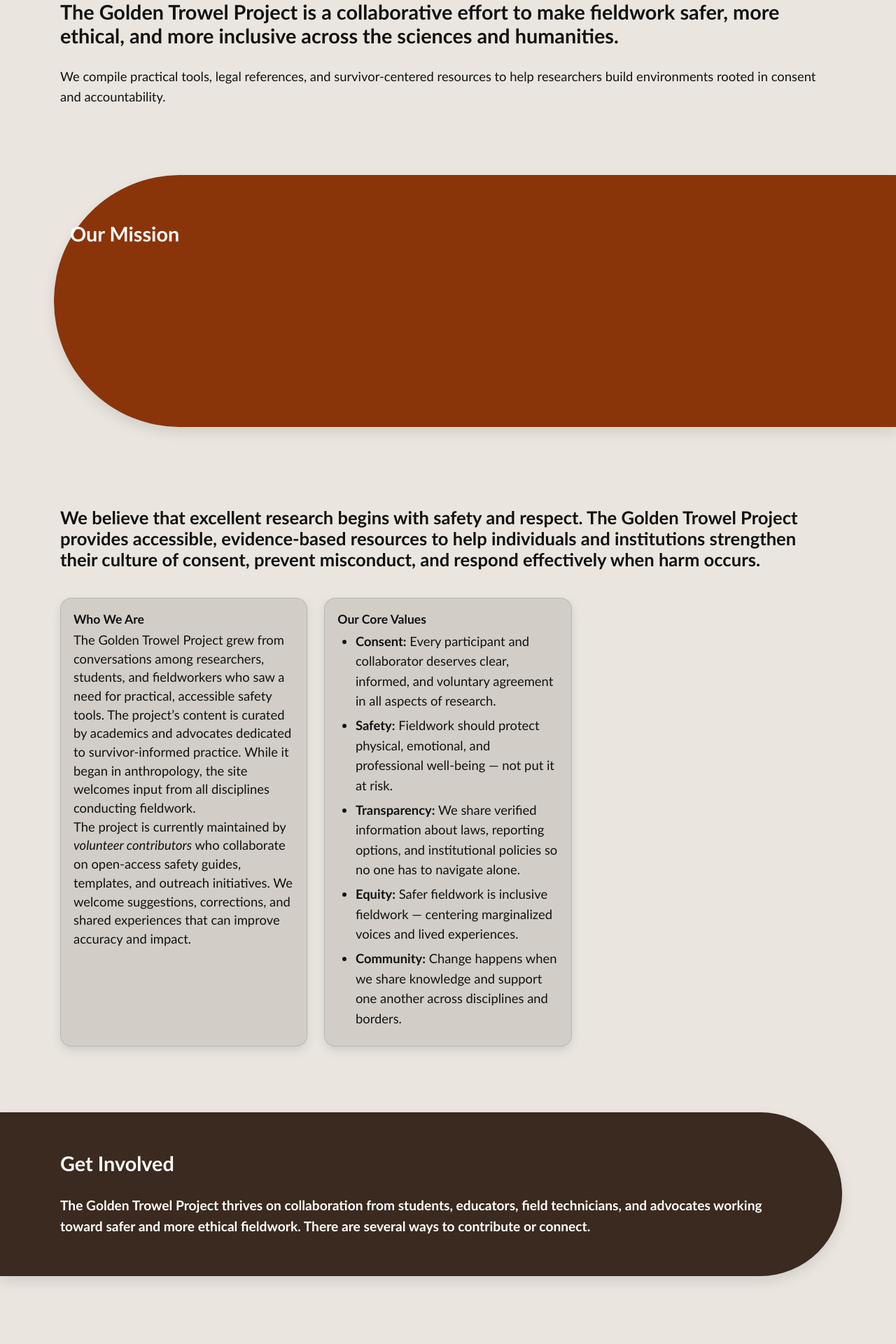
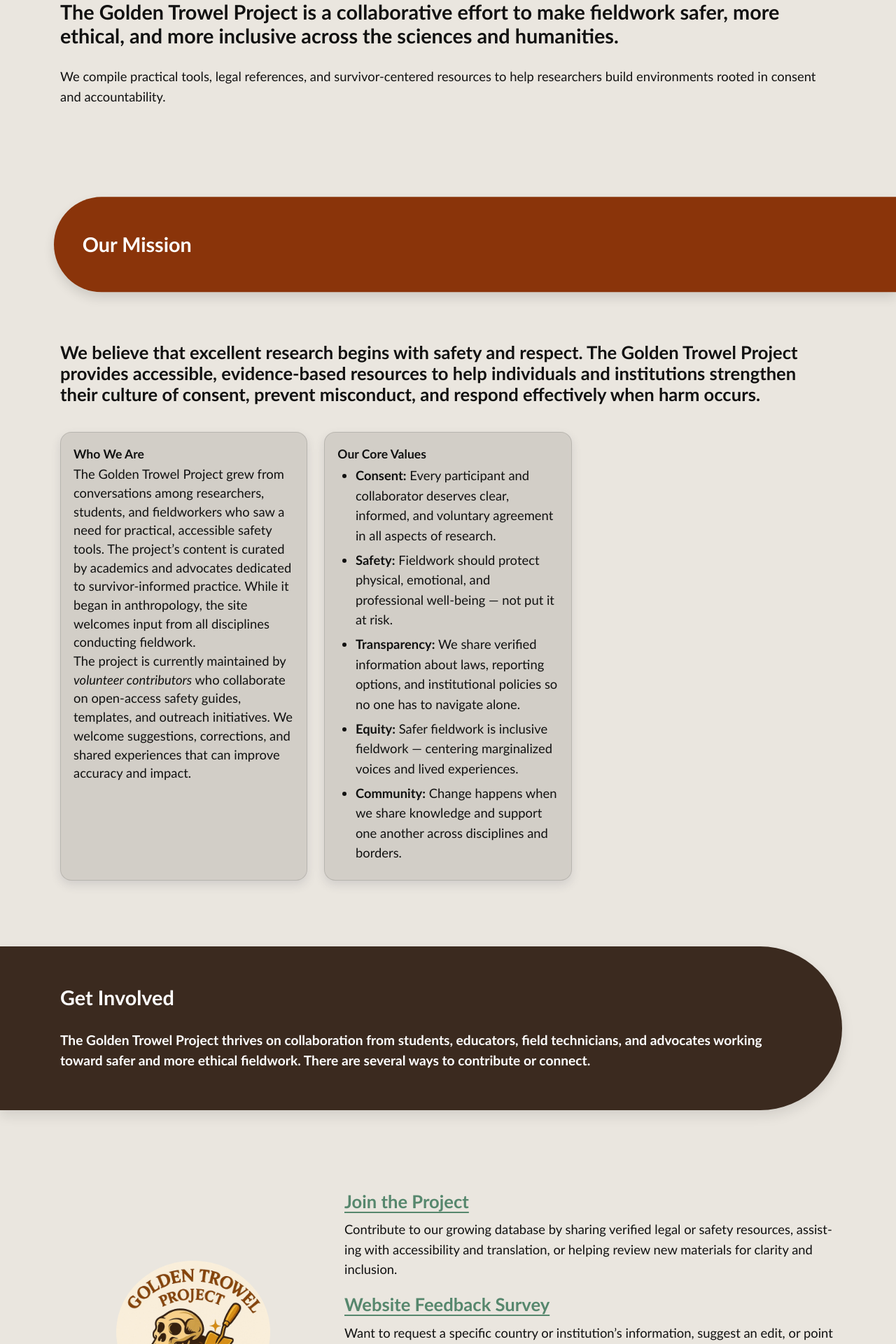
Before and after one commit to AnthroSafetyWarrior/GoldenTrowelProject, a Jekyll site: the page built from _pages/aboutus.html, in a window 1280 px wide. Shown: the part 843-2763 px from the top of the page at 70% size. Built offline with Jekyll 4.4.1, drawn with Linux system fonts in a browser that asks for light colours.

Commit message:
updating name

```diff
--- a/_layouts/default.html
+++ b/_layouts/default.html
@@ -489,7 +489,7 @@
   outline-offset: -6px;
   padding: clamp(6px, 1.2vw, 16px);
   box-shadow:2px 2px 7px rgba(250, 247,242);
-  display:flex; flex-direction:column; align-items:center; justify-content:center; text-align:center; gap:.6em;
+  display:flex; flex-direction:column; align-items:start; justify-content:center; text-align:center; gap:.6em;
 }
 .resource-card h3{ margin:0; font-size: clamp(1.15rem, 1.9vw, 1.25rem); text-wrap: balance; }
 .resource-card p{ margin:0; font-size: clamp(.95rem, 1.6vw, 1.05rem); line-height:1.35; max-width: 24ch; }
--- a/_pages/aboutus.html
+++ b/_pages/aboutus.html
@@ -22,13 +22,9 @@
 </section>
 
 <!-- 2) Mission & Values -->
-<section class="pillband pill--orange pill--clip-right">
-  <div class="section">
-<h2>Our Mission</h2>
-  </div>
-</section>
+<section class="section">
+  <h2 class="pillhead pill--orange pill--clip-right">Our Mission</h2>
 
-  <section class="section">
 <h3>We believe that excellent research begins with safety and respect.
       The Golden Trowel Project provides accessible, evidence-based resources
       to help individuals and institutions strengthen their culture of consent,
```
